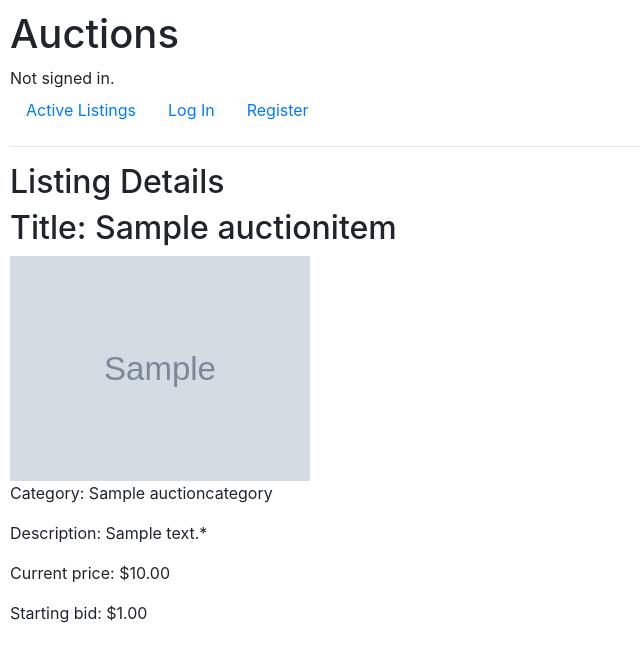
After one commit to S13G/Subasta, a Django app: page /listing-detail/00000000-0000-0000-0000-000000000001/ in a window 1280 px wide. The commit adds this page. Shown: the top 662 px of the page, without its empty margins (0-640 px from the left). Run offline with Django 3.2, Linux system fonts and the light colour scheme; tables that the repository leaves empty hold one stand-in row (values such as "Sample post"); grey boxes marked "Sample" are stand-in pictures; some libraries are stand-ins or nearby versions.

Commit message:
Listings

```diff
--- a/auctions/forms.py
+++ b/auctions/forms.py
@@ -5,8 +5,6 @@ from auctions.models import AuctionItem
 
 
 class CreateForm(forms.ModelForm):
-    starting_bid = forms.DecimalField(max_digits=10, decimal_places=2, validators=[MinValueValidator(1)])
-
     class Meta:
         model = AuctionItem
-        fields = ['item_name', 'image', 'image_url', 'category', 'description', 'watchlist', 'price']
+        fields = ['item_name', 'image', 'image_url', 'category', 'description', 'watchlist', 'price', 'starting_bid']
--- a/auctions/models.py
+++ b/auctions/models.py
@@ -28,7 +28,8 @@ class AuctionItem(models.Model):
     category = models.ForeignKey(AuctionCategory, on_delete=models.CASCADE, null=True)
     description = models.TextField()
     watchlist = models.BooleanField(default=False)
-    price = models.DecimalField(max_digits=10, decimal_places=2, validators=[MinValueValidator(1)])
+    price = models.DecimalField(max_digits=10, decimal_places=2, validators=[MinValueValidator(1)], null=True, default=0)
+    starting_bid = models.DecimalField(max_digits=10, decimal_places=2, validators=[MinValueValidator(1)], default=0, null=True)
     listed_by = models.CharField(max_length=255)
     created = models.DateTimeField(auto_now_add=True)
 
--- a/auctions/templates/auctions/create.html
+++ b/auctions/templates/auctions/create.html
@@ -2,6 +2,10 @@
 
 {% block body %}
 <h1>Create Listings</h1>
+
+{% if message %}
+    <p>{{ message }}</p>
+{% endif %}
 
 <form method="post" enctype="multipart/form-data">
     {% csrf_token %}
--- /dev/null
+++ b/auctions/templates/auctions/details.html
@@ -0,0 +1,11 @@
+{% extends "auctions/layout.html" %}
+
+{% block body %}
+    <h2>Listing Details</h2>
+        <h2>Title: {{ auction_item.item_name }}</h2>
+        <img style="max-width: 300px" src="{{ auction_item.image.url }}" />
+        <p>Category: {{ auction_item.category }}</p>
+        <p>Description: {{ auction_item.description }}*</p>
+        <p>Current price: ${{ auction_item.price }}</p>
+        <p>Starting bid: ${{ auction_item.starting_bid }}</p>
+{% endblock %}
--- a/auctions/templates/auctions/index.html
+++ b/auctions/templates/auctions/index.html
@@ -4,8 +4,8 @@
     <h2>Active Listings</h2>
 
     {% for auction in auctions  %}
-        <h2>Title: {{ auction.item_name }}</h2>
-        <img style="max-width: 300px" src="{{ auction.image.url }}" />
+        <h2>Title: <a href="{% url 'details' pk=auction.pk %}">{{ auction.item_name }}</a></h2>
+        <a href="{% url 'details' pk=auction.pk %}"><img style="max-width: 300px" src="{{ auction.image.url }}" /></a>
         <p>Category: {{ auction.category }}</p>
         <p>Description: {{ auction.description }}*</p>
         <p>$Current price: {{ auction.price }}</p>
--- a/auctions/urls.py
+++ b/auctions/urls.py
@@ -8,4 +8,5 @@ urlpatterns = [
     path("logout/", views.logout_view, name="logout"),
     path("register/", views.register, name="register"),
     path("create/", views.create_listings, name="create"),
+    path("listing-detail/<str:pk>/", views.listing_details, name="details"),
 ]
--- a/auctions/views.py
+++ b/auctions/views.py
@@ -78,5 +78,11 @@ def create_listings(request):
             form.save()
             return redirect('index')
         return redirect('create')
-    context = {"form": form}
+    context = {"form": form, "message": "Please fill form properly"}
     return render(request, "auctions/create.html", context)
+
+
+def listing_details(request, pk):
+    auction_item = AuctionItem.objects.get(id=pk)
+    context = {'auction_item': auction_item}
+    return render(request, 'auctions/details.html', context)
```
Also changed, not shown: auctions/migrations/0004_auctionitem_starting_bid.py (added), auctions/migrations/0005_alter_auctionitem_price_and_more.py (added), static/images/4376473.jpg (added), static/images/567918_RSt5PHV.png (added).
